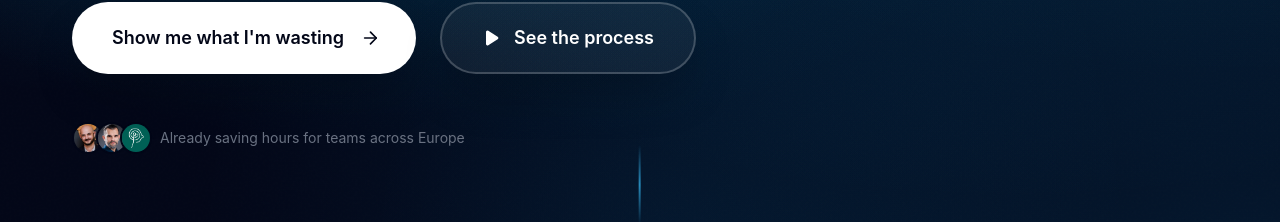
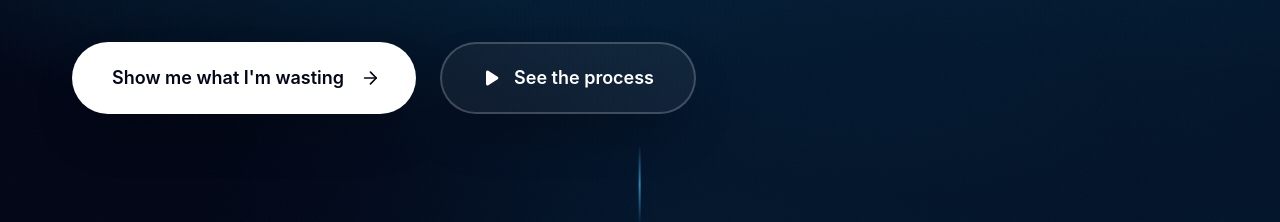
Before and after one commit to Citko1993/davinci, a Next.js app: page / in a window 1280 px wide. Shown: the part 611-833 px from the top of the page. Built offline with nearby package versions, Linux system fonts and the light colour scheme.

Commit message:
Remove Alex testimonial and CloudCook project, hide testimonials section, update contact messages to English

```diff
--- a/app/page.tsx
+++ b/app/page.tsx
@@ -3,7 +3,6 @@ import SpatialHero from "@/components/hero/SpatialHero";
 import ProcessTimeline from "@/components/sections/ProcessTimeline";
 import VideoShowcase from "@/components/sections/VideoShowcase";
 import CaseStudies from "@/components/sections/CaseStudies";
-import Testimonials from "@/components/sections/Testimonials";
 import Contact from "@/components/sections/Contact";
 import Footer from "@/components/sections/Footer";
 import StickyMobileCTA from "@/components/StickyMobileCTA";
@@ -16,7 +15,6 @@ export default function Home() {
       <ProcessTimeline />
       <VideoShowcase />
       <CaseStudies />
-      <Testimonials />
       <Contact />
       <Footer />
       <StickyMobileCTA />
--- a/components/hero/SpatialHero.tsx
+++ b/components/hero/SpatialHero.tsx
@@ -249,44 +249,7 @@ export default function SpatialHero() {
               </MagneticButton>
             </motion.div>
 
-            {/* Trust indicator - consistent with site */}
-            <motion.div
-              initial={{ opacity: 0 }}
-              animate={{ opacity: 1 }}
-              transition={{ delay: 0.8, duration: 1 }}
-              className="flex items-center gap-2 text-sm text-gray-500"
-            >
-              <div className="flex -space-x-2">
-                <div className="w-8 h-8 rounded-full border-2 border-dark-950 overflow-hidden">
-                  <Image
-                    src="/testimonials/alex-avatar.png"
-                    alt="Alex"
-                    width={32}
-                    height={32}
-                    className="w-full h-full object-cover"
-                  />
-                </div>
-                <div className="w-8 h-8 rounded-full border-2 border-dark-950 overflow-hidden">
-                  <Image
-                    src="/testimonials/robert-avatar.jpeg"
-                    alt="Robert"
-                    width={32}
-                    height={32}
-                    className="w-full h-full object-cover"
-                  />
-                </div>
-                <div className="w-8 h-8 rounded-full border-2 border-dark-950 overflow-hidden">
-                  <Image
-                    src="/testimonials/d3c4e014-708f-4e23-9bc1-af0c18f9593e.jpg"
-                    alt="MyTherapy"
-                    width={32}
-                    height={32}
-                    className="w-full h-full object-cover"
-                  />
-                </div>
-              </div>
-              <span>Already saving hours for teams across Europe</span>
-            </motion.div>
+
           </div>
 
           {/* RIGHT SIDE - PREMIUM VIDEO SECTION (5 columns) */}
--- a/components/sections/CaseStudies.tsx
+++ b/components/sections/CaseStudies.tsx
@@ -62,25 +62,6 @@ export default function CaseStudies() {
       image: '/mytherapy-screenshot.png',
       tags: ['Healthcare', 'AI Integration', 'Digital Transformation'],
       expertise: ['Development', 'UX/UI Design', 'System Architecture'],
-      platform: 'Web',
-    },
-    {
-      id: 'cloudcook',
-      title: 'CloudCook',
-      subtitle: 'Revolutionizing Summer Camp Food Delivery',
-      industry: 'Kitchen management',
-      duration: '8 weeks',
-      description: 'CloudCook is a comprehensive kitchen management solution designed to streamline food service operations in summer camps.',
-      challenge: 'Creating an application aimed at optimizing the food ordering and delivery process for summer camps throughout the USA. Primary goal was to create a system that, based on forecasts of expected guests and predetermined menu, would automatically calculate required product quantities.',
-      solution: 'After thorough analysis, built application from scratch in Bubble.io. Conducted workshops to refine specifications and ensure full understanding of client requirements.',
-      results: {
-        conclusion: 'Delivered a comprehensive tool that not only streamlines the kitchen management process but also automates the ordering process. Despite short execution time, exceeded client\'s expectations.',
-        testimonial: 'I\'ve had a rewarding experience with Davinci while developing my application, appreciating their knowledgeable, reliable, and comprehensive approach.',
-        author: 'Alex Lagios, Founder & Strategist, Cloud Cook'
-      },
-      image: 'https://cdn.prod.website-files.com/65cfc8532ce53267d57e7c23/65d1f5d4eafc1e4b591704b2_CloudCook.jpg',
-      tags: ['SaaS', 'Food Service', 'Bubble.io'],
-      expertise: ['Analysis', 'Development'],
       platform: 'Web',
     },
     {
--- a/components/sections/Contact.tsx
+++ b/components/sections/Contact.tsx
@@ -198,7 +198,7 @@ export default function Contact() {
                     transition={{ duration: 0.3 }}
                   />
                   <span className="relative flex items-center justify-center gap-2">
-                    {isSubmitting ? 'Wysyłanie...' : 'Send Message'}
+                    {isSubmitting ? 'Sending...' : 'Send Message'}
                     {!isSubmitting && <Send className="w-5 h-5" />}
                   </span>
                 </motion.button>
@@ -207,13 +207,13 @@ export default function Contact() {
               {/* Status messages */}
               {submitStatus === 'success' && (
                 <div className="mt-6 p-4 bg-green-500/10 border border-green-500/20 rounded-xl text-green-400 text-center">
-                  Wiadomość została wysłana! Odpowiemy w ciągu 24 godzin.
+                  Message sent! We&apos;ll respond within 24 hours.
                 </div>
               )}
 
               {submitStatus === 'error' && (
                 <div className="mt-6 p-4 bg-red-500/10 border border-red-500/20 rounded-xl text-red-400 text-center">
-                  Wystąpił błąd podczas wysyłania. Spróbuj ponownie.
+                  An error occurred while sending. Please try again.
                 </div>
               )}
 
--- a/components/sections/Testimonials.tsx
+++ b/components/sections/Testimonials.tsx
@@ -16,19 +16,6 @@ const testimonials = [
       company: "Sagiton",
       avatar: "/testimonials/robert-avatar.jpeg",
       logo: "/testimonials/sagiton-logo.png"
-    }
-  },
-  {
-    id: 2,
-    quote: "Appreciating their knowledgeable, reliable, and comprehensive approach!",
-    content: "I've had a rewarding experience with Davinci while developing my application, appreciating their knowledgeable, reliable, and comprehensive approach. Their ability to suggest solutions and provide updates has been impressive. I'm eager to collaborate with them on future projects.",
-    rating: 5,
-    author: {
-      name: "Alex Lagios",
-      position: "Founder",
-      company: "Cloud Cook",
-      avatar: "/testimonials/alex-avatar.png",
-      logo: "/testimonials/cloude-cook.png"
     }
   }
 ];
--- a/pages/api/contact.ts
+++ b/pages/api/contact.ts
@@ -12,14 +12,14 @@ export default async function handler(req: NextApiRequest, res: NextApiResponse)
 
   try {
     await resend.emails.send({
-      from: 'onboarding@resend.dev', // Domena Resend
+      from: 'onboarding@resend.dev', // Resend domain
       to: ['apps@davinci.agency'],
-      subject: `Nowa wiadomość od ${name}`,
+      subject: `New message from ${name}`,
       html: `
-        <h3>Nowa wiadomość z formularza kontaktowego</h3>
-        <p><strong>Od:</strong> ${name}</p>
+        <h3>New message from contact form</h3>
+        <p><strong>From:</strong> ${name}</p>
         <p><strong>Email:</strong> ${email}</p>
-        <p><strong>Wiadomość:</strong></p>
+        <p><strong>Message:</strong></p>
         <p>${message}</p>
       `,
     });
```
